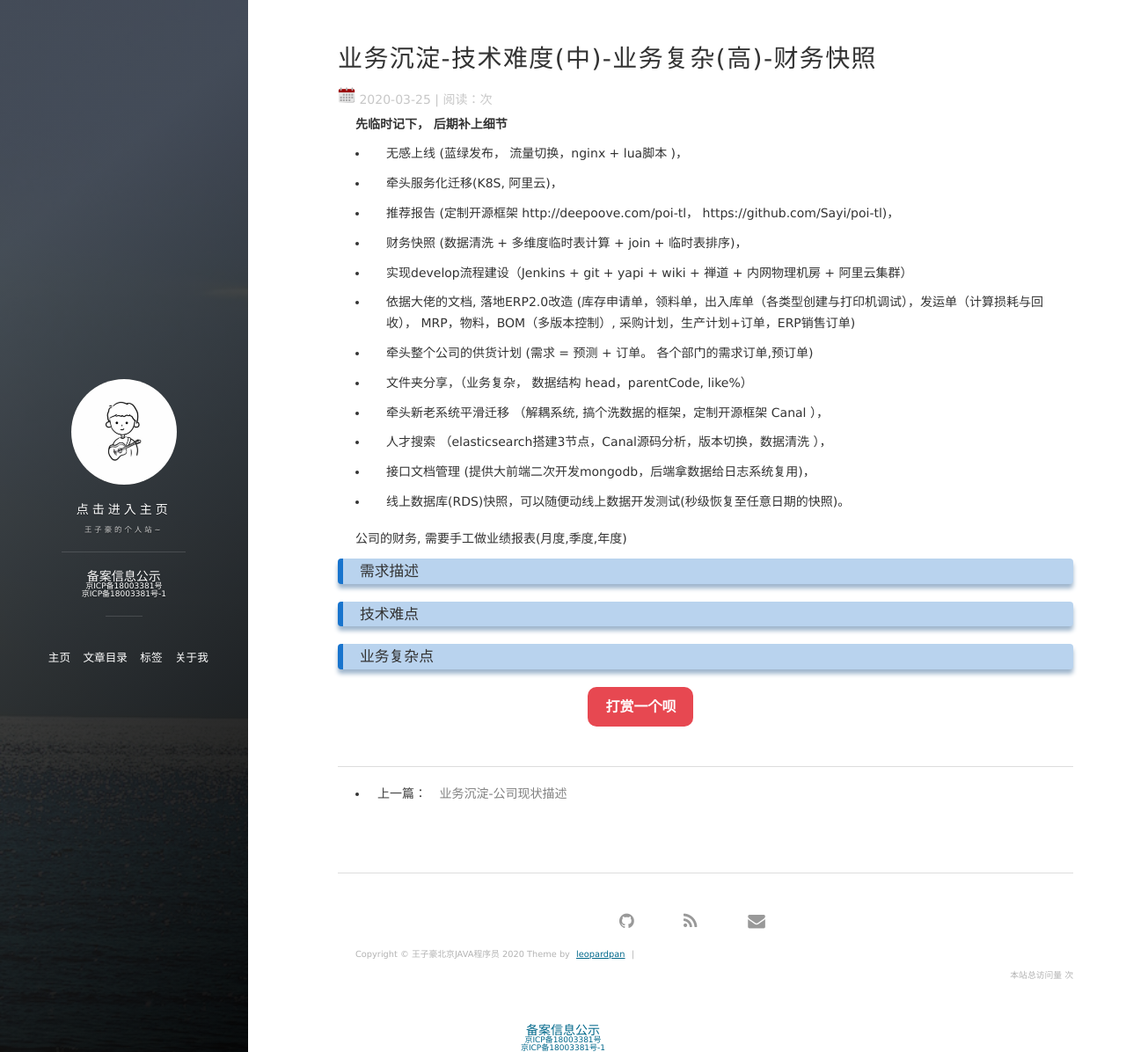
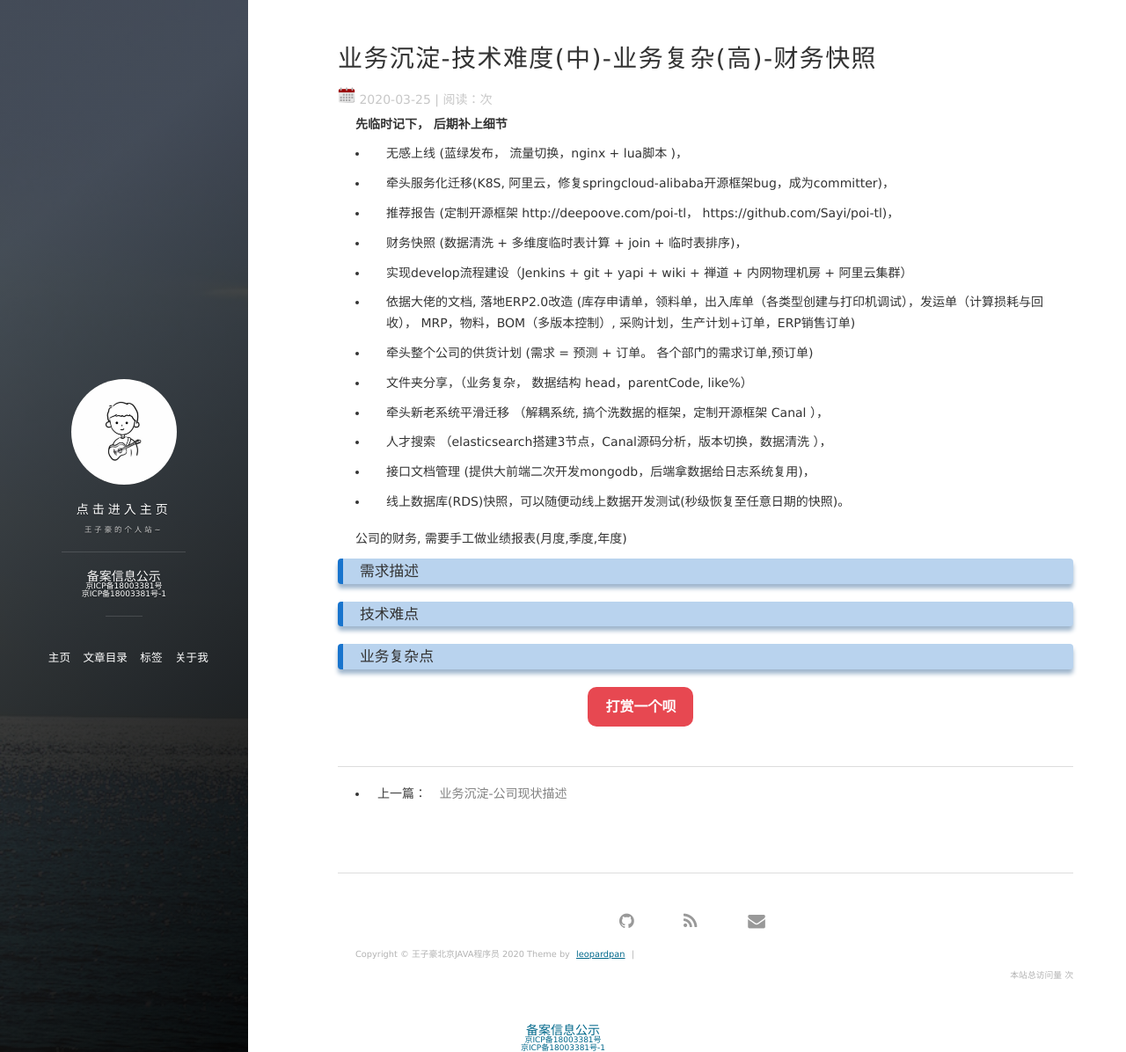
Before and after one commit to wangzihaogithub/wangzihaogithub, a Jekyll site: the page built from _posts/2020-03-25-业务沉淀-技术难度(中)-业务复杂(高)-财务快照.markdown, in a window 1280 px wide and 1196 px high. Shown: the whole window at 88% size. Built offline with Jekyll 4.4.1, drawn with Linux system fonts in a browser that asks for light colours; comment, search, counter and statistics services are not loaded.

Commit message:
业务沉淀

```diff
--- a/_posts/2020-03-25-业务沉淀-技术难度(中)-业务复杂(高)-财务快照.markdown
+++ b/_posts/2020-03-25-业务沉淀-技术难度(中)-业务复杂(高)-财务快照.markdown
@@ -8,7 +8,7 @@ tags: 业务沉淀
 
 - 无感上线 (蓝绿发布， 流量切换，nginx + lua脚本 )，
 
-- 牵头服务化迁移(K8S, 阿里云)，
+- 牵头服务化迁移(K8S, 阿里云，修复springcloud-alibaba开源框架bug，成为committer)，
 
 - 推荐报告 (定制开源框架 http://deepoove.com/poi-tl， https://github.com/Sayi/poi-tl)，
 
```
